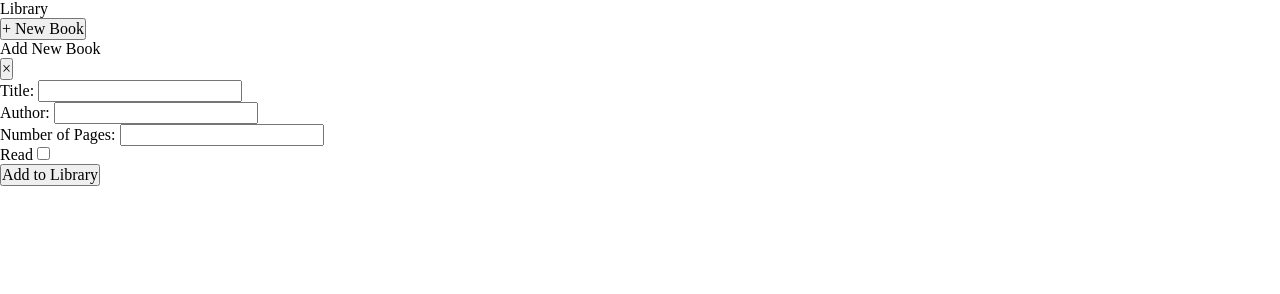
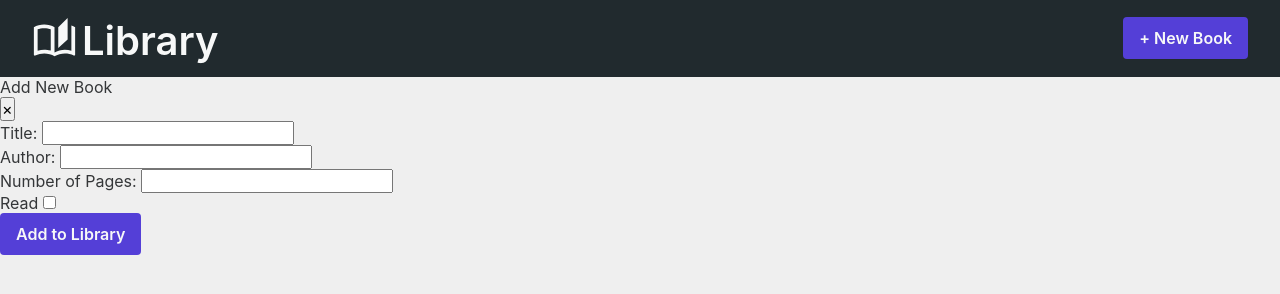
Before and after one commit to dasmith963/library, a plain HTML site: page index.html in a window 1280 px wide. Drawn offline with Linux system fonts and the light colour scheme.

Commit message:
Add style to header section.

```diff
--- a/css/style.css
+++ b/css/style.css
@@ -1,3 +1,15 @@
+:root {
+  --primary-bg-color: #efefef;
+  --secondary-bg-color: #212a2e;
+  --dark-text-color: #121416d8;
+  --light-text-color: #f7f8f8;
+  --btn-bg-color: #543fd7;
+  --system-ui: -apple-system, BlinkMacSystemFont,
+    "Segoe UI", "Roboto", "Oxygen",
+    "Ubuntu", "Cantarell", "Fira Sans",
+    "Droid Sans", "Helvetica Neue", sans-serif;
+}
+
 *,
 *::before,
 *::after {
@@ -13,4 +25,42 @@
 body {
   min-height: 100vh;
   text-rendering: optimizeSpeed;
+  background: var(--primary-bg-color);
+  color: var(--dark-text-color);
+  font-family: var(--system-ui);
 }
+
+button,
+input[type="checkbox"] {
+  cursor: pointer;
+}
+
+button:not(.close-btn) {
+  background: var(--btn-bg-color);
+  color: var(--light-text-color);
+  padding: 8px 16px;
+  font-weight: 600;
+  border: 0;
+  outline: 0;
+  border-radius: 4px;
+  line-height: 26px;
+  transition: .3s;
+}
+
+header {
+  background: var(--secondary-bg-color);
+  color: var(--light-text-color);
+  display: flex;
+  justify-content: space-between;
+  align-items: center;
+  padding: 16px 32px;
+}
+
+header>h1 {
+  background: url(../img/book.svg) no-repeat;
+  padding: 0 50px;
+  height: 2.8rem;
+  font-size: 2.5rem;
+  font-weight: 600;
+  text-align: center;
+}
```
